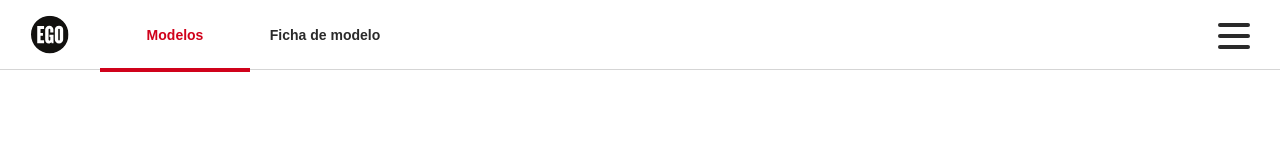
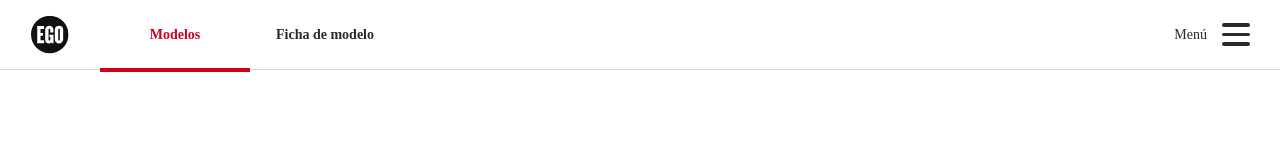
Before and after one commit to CheizeX/ego-proof, a React (Vite) app: page / in a window 1280 px wide. Shown: the top 160 px of the page. Built offline with nearby package versions, Linux system fonts and the light colour scheme.

Commit message:
feat: redux integration and navbar presented and functional

```diff
--- a/src/App.tsx
+++ b/src/App.tsx
@@ -4,20 +4,16 @@ import { defaultTheme } from './themes/main.theme';
 import Navbar from './components/Navbar/Navbar';
 import { useState } from 'react';
 import { SelectedTabEnum } from './interfaces/interfaces';
+import { store } from './redux';
+import { Provider } from 'react-redux';
 
 function App() {
-	const [selected, setSelected] = useState(SelectedTabEnum.MODELOS);
-	const [burgerOpen, setBurgerOpen] = useState(false);
-
 	return (
-		<ThemeProvider theme={defaultTheme}>
-			<Navbar
-				selected={selected}
-				setSelected={setSelected}
-				burgerOpen={burgerOpen}
-				setBurgerOpen={setBurgerOpen}
-			/>
-		</ThemeProvider>
+		<Provider store={store}>
+			<ThemeProvider theme={defaultTheme}>
+				<Navbar />
+			</ThemeProvider>
+		</Provider>
 	);
 }
 
--- a/src/components/Navbar/MenuButton/MenuButton.tsx
+++ b/src/components/Navbar/MenuButton/MenuButton.tsx
@@ -7,7 +7,7 @@ interface BurgerProps {
 }
 
 const StyledBurger = styled(motion.button)<{ open: boolean }>`
-	position: fixed;
+	/* position: fixed; */
 	top: 20px;
 	right: 30px;
 	display: flex;
--- a/src/components/Navbar/Navbar.tsx
+++ b/src/components/Navbar/Navbar.tsx
@@ -3,13 +3,15 @@ import Logo from '/logo.svg';
 import { IGeneralProps, SelectedTabEnum } from '../../interfaces/interfaces';
 import { FC } from 'react';
 import Burger from './MenuButton/MenuButton';
+import { useDispatch } from 'react-redux';
+import { useAppSelector } from '@/redux/hook/hooks';
+import { setBurgerOpen, setSelectedTab } from '@/redux/slices/ui/uiSlice';
 
-const Navbar: FC<IGeneralProps> = ({
-	selected,
-	setSelected,
-	burgerOpen,
-	setBurgerOpen,
-}) => {
+const Navbar = () => {
+	const dispatch = useDispatch();
+	const selected = useAppSelector(state => state.uiState.selectedTab);
+	const burgerOpen = useAppSelector(state => state.uiState.burgerOpen);
+
 	const getTabIndex = (tab: SelectedTabEnum): number => {
 		return tab === SelectedTabEnum.MODELOS ? 0 : 150;
 	};
@@ -24,7 +26,7 @@ const Navbar: FC<IGeneralProps> = ({
 							<S.StyledNavbarLeftSideButton
 								key={item}
 								selected={selected === item}
-								onClick={() => setSelected(item)}
+								onClick={() => dispatch(setSelectedTab(item))}
 							>
 								{item}
 							</S.StyledNavbarLeftSideButton>
@@ -38,7 +40,13 @@ const Navbar: FC<IGeneralProps> = ({
 					/>
 				</div>
 			</S.StyledNavbarLeftSideContainer>
-			<Burger open={burgerOpen} setOpen={setBurgerOpen} />
+			<S.StyledNavbarRightSideContainer>
+				{burgerOpen ? 'Cerrar' : 'Menú'}
+				<Burger
+					open={burgerOpen}
+					setOpen={() => dispatch(setBurgerOpen(!burgerOpen))}
+				/>
+			</S.StyledNavbarRightSideContainer>
 		</S.StyledNavbar>
 	);
 };
--- a/src/components/Navbar/NavbarStyled.ts
+++ b/src/components/Navbar/NavbarStyled.ts
@@ -47,6 +47,11 @@ export const StyledNavbarLeftSideButton = styled.button<{ selected: boolean }>`
 	}
 `;
 
+export const StyledNavbarRightSideContainer = styled.div`
+	display: flex;
+	align-items: center;
+	gap: 15px;
+`;
 export const StyledUnderlineContainer = styled.div`
 	position: relative;
 	width: 150px;
--- a/src/index.css
+++ b/src/index.css
@@ -8,6 +8,8 @@
 	box-sizing: border-box;
 	border: none;
 	background: none;
+	font-family: Montserrat;
+	font-size: 14px;
 }
 
 body {
--- /dev/null
+++ b/src/redux/hook/hooks.ts
@@ -0,0 +1,6 @@
+import { TypedUseSelectorHook, useDispatch, useSelector } from 'react-redux';
+import type { RootState, AppDispatch } from '../index';
+
+export const useAppDispatch = () => useDispatch<AppDispatch>();
+
+export const useAppSelector: TypedUseSelectorHook<RootState> = useSelector;
--- /dev/null
+++ b/src/redux/index.ts
@@ -0,0 +1,17 @@
+import { configureStore } from '@reduxjs/toolkit';
+import uiState from './slices/ui/uiSlice';
+
+export const store = configureStore({
+	reducer: {
+		uiState: uiState,
+	},
+	middleware: getDefaultMiddleware =>
+		getDefaultMiddleware({
+			serializableCheck: false,
+		}),
+});
+
+// Infer the `RootState` and `AppDispatch` types from the store itself
+export type RootState = ReturnType<typeof store.getState>;
+// Inferred type: {posts: PostsState, comments: CommentsState, users: UsersState}
+export type AppDispatch = typeof store.dispatch;
--- /dev/null
+++ b/src/redux/slices/ui/uiSlice.ts
@@ -0,0 +1,24 @@
+import { SelectedTabEnum } from '@/interfaces/interfaces';
+import { createSlice, PayloadAction } from '@reduxjs/toolkit';
+
+const initialState = {
+	selectedTab: SelectedTabEnum.MODELOS,
+	burgerOpen: false,
+};
+
+const uiState = createSlice({
+	name: 'uiState',
+	initialState,
+	reducers: {
+		setSelectedTab: (state: any, action: PayloadAction<SelectedTabEnum>) => {
+			state.selectedTab = action.payload;
+		},
+		setBurgerOpen: (state: any, action: PayloadAction<boolean>) => {
+			state.burgerOpen = action.payload;
+		},
+	},
+});
+
+export const { setSelectedTab, setBurgerOpen } = uiState.actions;
+
+export default uiState.reducer;
```
